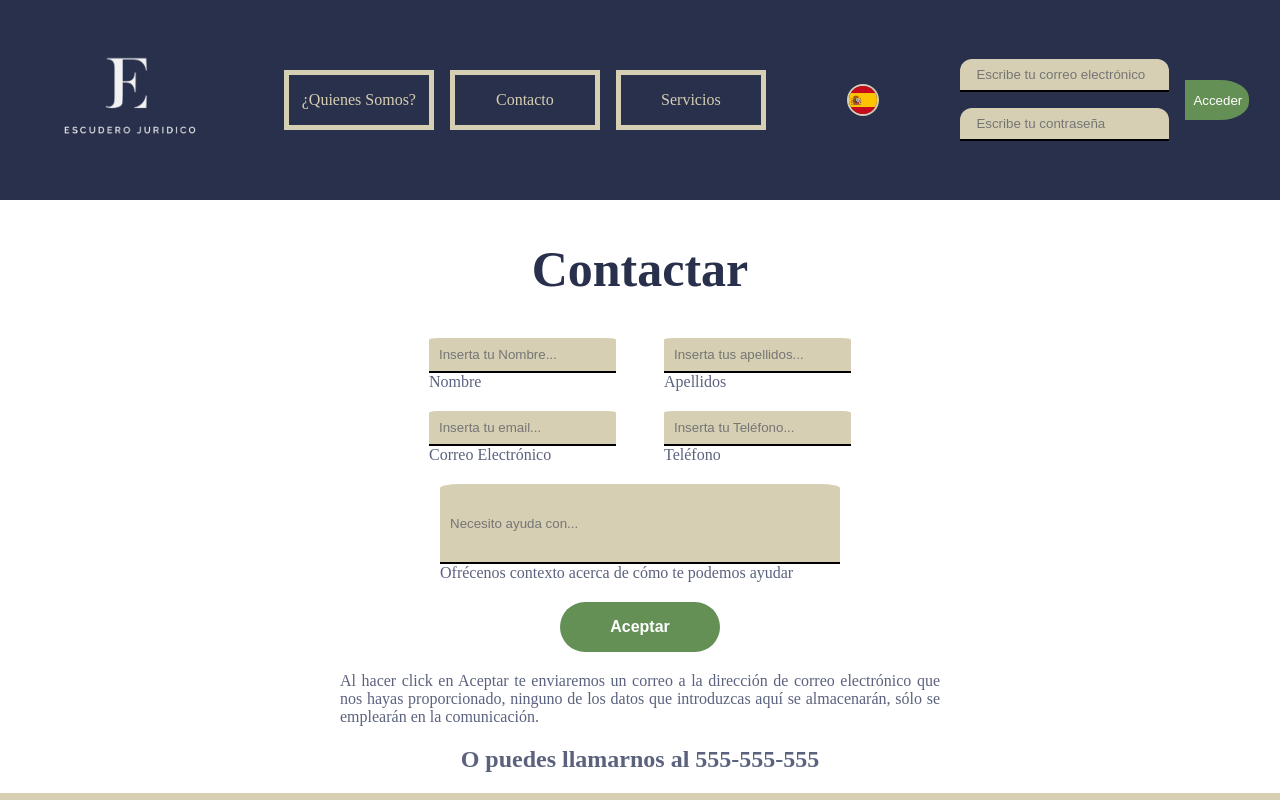
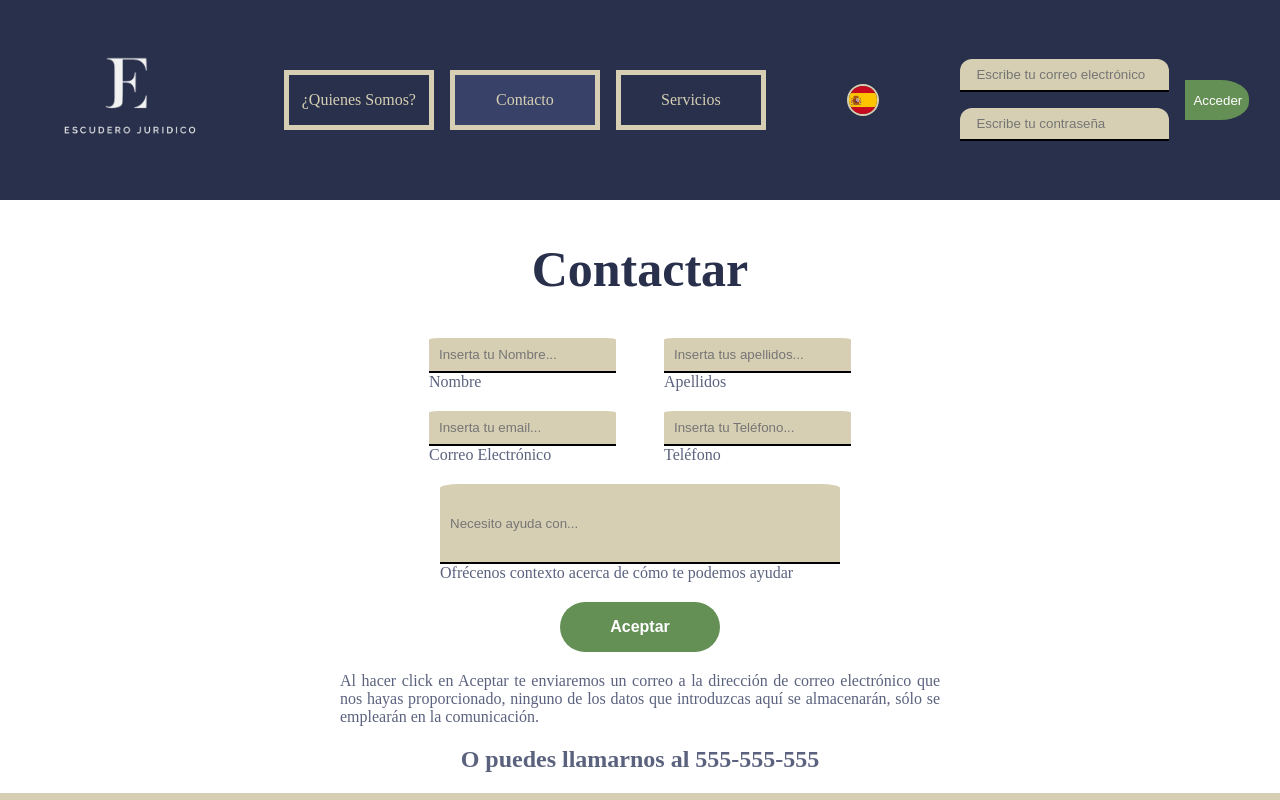
Before and after one commit to KurixDeCuatrocuernos/ProyectoPractica, a React (Vite) app in the folder Frontend/: page /contact in a window 1280 px wide. Shown: the top 800 px of the page. Built offline with nearby package versions, Linux system fonts and the light colour scheme.

Commit message:
Modificado HeaderComponent
Modificado HeaderComponent para que los botones de navegación se queden marcados si se está en la url concreta

```diff
--- a/Frontend/src/assets/en.json
+++ b/Frontend/src/assets/en.json
@@ -16,7 +16,7 @@
         "homePageText": "We support you with clear, secure, and personalized solutions so you can make the best decisions",
         "judicialPageText": "We support you with clear, secure, and personalized solutions throughout judicial processes",
         "laboralPageText": "We support you with clear, secure, and personalized solutions for your work",
-        "aboutUsPage": "We are a consulting firm specialized in legal and labor matters, with a human and approachable focus.\nAt Escudero Jurídico, people matter to us — that’s why every case is unique. We are committed to providing you with personalized, clear, and honest advice tailored to your real needs. Our goal is to help you make decisions with confidence and peace of mind, knowing you have a team that supports you every step of the way.\nYour legal peace of mind is our priority.",
+        "aboutUsPage": "We are a consulting firm specialized in legal and labor matters, with a human and approachable focus.\nAt Escudero Jurídico, people matter to us, that's why every case is unique. We are committed to providing you with personalized, clear, and honest advice tailored to your real needs. Our goal is to help you make decisions with confidence and peace of mind, knowing you have a team that supports you every step of the way.\nYour legal peace of mind is our priority.",
         "button": "Contact"
     },
     "homePage": {
--- a/Frontend/src/components/HeaderComponent.jsx
+++ b/Frontend/src/components/HeaderComponent.jsx
@@ -9,10 +9,13 @@ import { useLanguage } from '../context/LanguageContext';
 
 function HeaderComponent() {
 
+    // Variables para la estética de React
     const[flag, setFlag] = useState(spain);
     const { language, toggleLanguage, currentTexts } = useLanguage();
     const navigate = useNavigate();
     const [showServices, setShowServices] = useState(false);
+    const isInAboutUs = location.pathname === "/about_us";
+    const isInContact = location.pathname === "/contact";
 
     const setLanguage = async() => {
         toggleLanguage();
@@ -29,8 +32,8 @@ function HeaderComponent() {
             <div id='header_row'>
                 <img id='header_logo_img' src={logo} alt="Logo Andrés Escudero" onClick={() => navigate("/home")}/>
                 <div id='header_div_buttons'>
-                    <p className='header_navbar_button' onClick={() => navigate("/about_us")}>{currentTexts.headerComponent.button1}</p>
-                    <p className='header_navbar_button' onClick={() => navigate("/contact")}>{currentTexts.headerComponent.button2}</p>
+                    <p className={`header_navbar_button ${isInAboutUs ? "active" : ""}`} onClick={() => navigate("/about_us")}>{currentTexts.headerComponent.button1}</p>
+                    <p className={`header_navbar_button ${isInContact ? "active" : ""}`} onClick={() => navigate("/contact")}>{currentTexts.headerComponent.button2}</p>
                     <div id="header_navbar_div_sections" onMouseEnter={() => setShowServices(true)} onMouseLeave={() => setShowServices(false)}>
                         <p id="header_navbar_sectionsButton" className='header_navbar_button' >{currentTexts.headerComponent.button3}</p>
                         <div id="header_navbar_dropdown">
--- a/Frontend/src/styles/HeaderComponent.css
+++ b/Frontend/src/styles/HeaderComponent.css
@@ -42,10 +42,16 @@
     padding: 10px;
 }
 
-.header_navbar_button:hover{
+/*modificados para marcar el botón en la página correspondiente:*/
+.header_navbar_button:not(.active):hover{
     cursor: pointer;
     background-color: #384268;
 }
+
+.header_navbar_button.active {
+  background-color: #384268;
+}
+/*-------------------------------------------------------------------*/
 
 #header_navbar_div_sections{
     position: relative;
```
